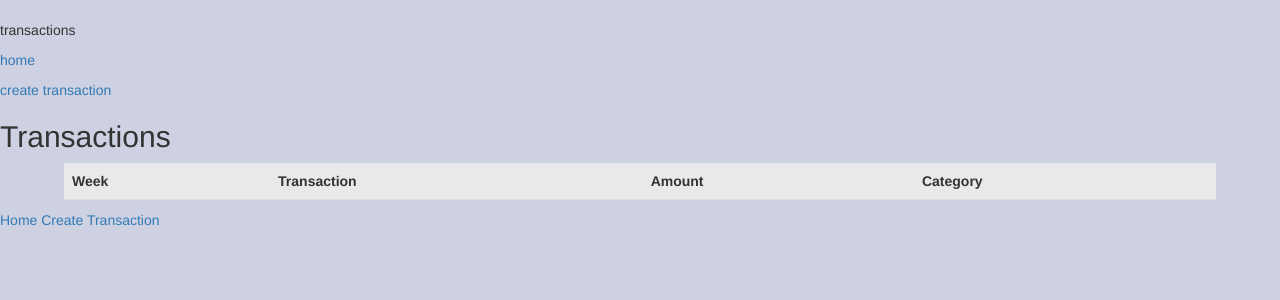
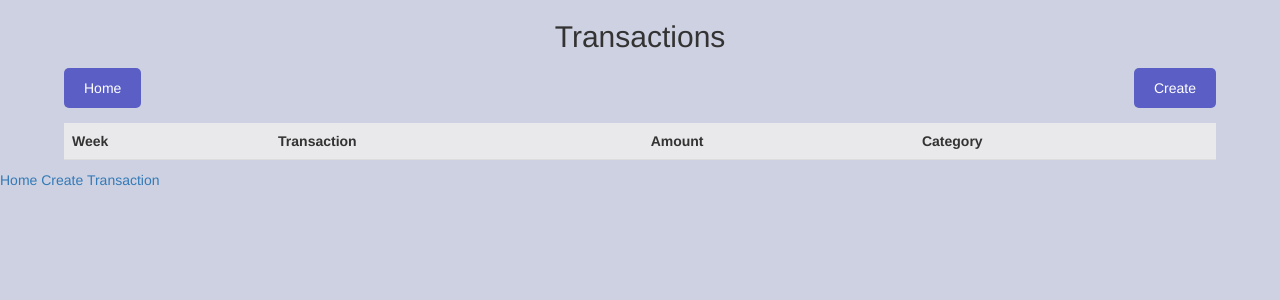
Before and after one commit to katelync12/budgetRoyale, a Django app: page /transactions/ in a window 1280 px wide. Shown: the part 52-352 px from the top of the page. Run offline with Django 4.2, Linux system fonts and the light colour scheme; the visitor is signed in with stand-in values (Sample User, id 1); data comes from the database, SQL or seed files in the repository; data that the repository does not hold is empty; some libraries are stand-ins or nearby versions.

Commit message:
styled home and create transaction buttons

```diff
--- a/my_app/templates/view_transactions.html
+++ b/my_app/templates/view_transactions.html
@@ -1,10 +1,12 @@
 {% extends "base.html" %}
 
 {% block content %}
-<p>transactions</p>
-<p><a href="{% url 'home' %}">home</a></p>
-<p><a href="{% url 'create_transactions' %}">create transaction</a></p>
-<h2>Transactions</h2>
+<h2 style="text-align: center; margin-bottom: 15px;">Transactions</h2>
+<div class="button-container">
+    <button onclick="window.location.href='{% url 'home' %}'">Home</button>
+    <button onclick="window.location.href='{% url 'create_transactions' %}'">Create</button>
+</div>
+
 <div class="table-container">
     <table class="styled-table">
         <tr>
--- a/static/css/styles.css
+++ b/static/css/styles.css
@@ -231,3 +231,29 @@ a.nav-headers.active {
   font-weight: 800;
 }
 /* End transactions table styling */
+
+/* styling buttons in transactions */
+.button-container {
+  display: flex;
+  justify-content: space-between;
+  margin: 0 5%;
+  /*width: 90%;*/
+  align-items: center;
+  margin-bottom: 15px;
+}
+
+
+.button-container button {
+  padding: 10px 20px;
+  background-color: #5B5FC5;
+  color: #fff;
+  border: none;
+  border-radius: 5px;
+  cursor: pointer;
+}
+
+.button-container button:hover {
+  background-color: #3c40a0;
+}
+
+/* end styling button in transactions */
```
